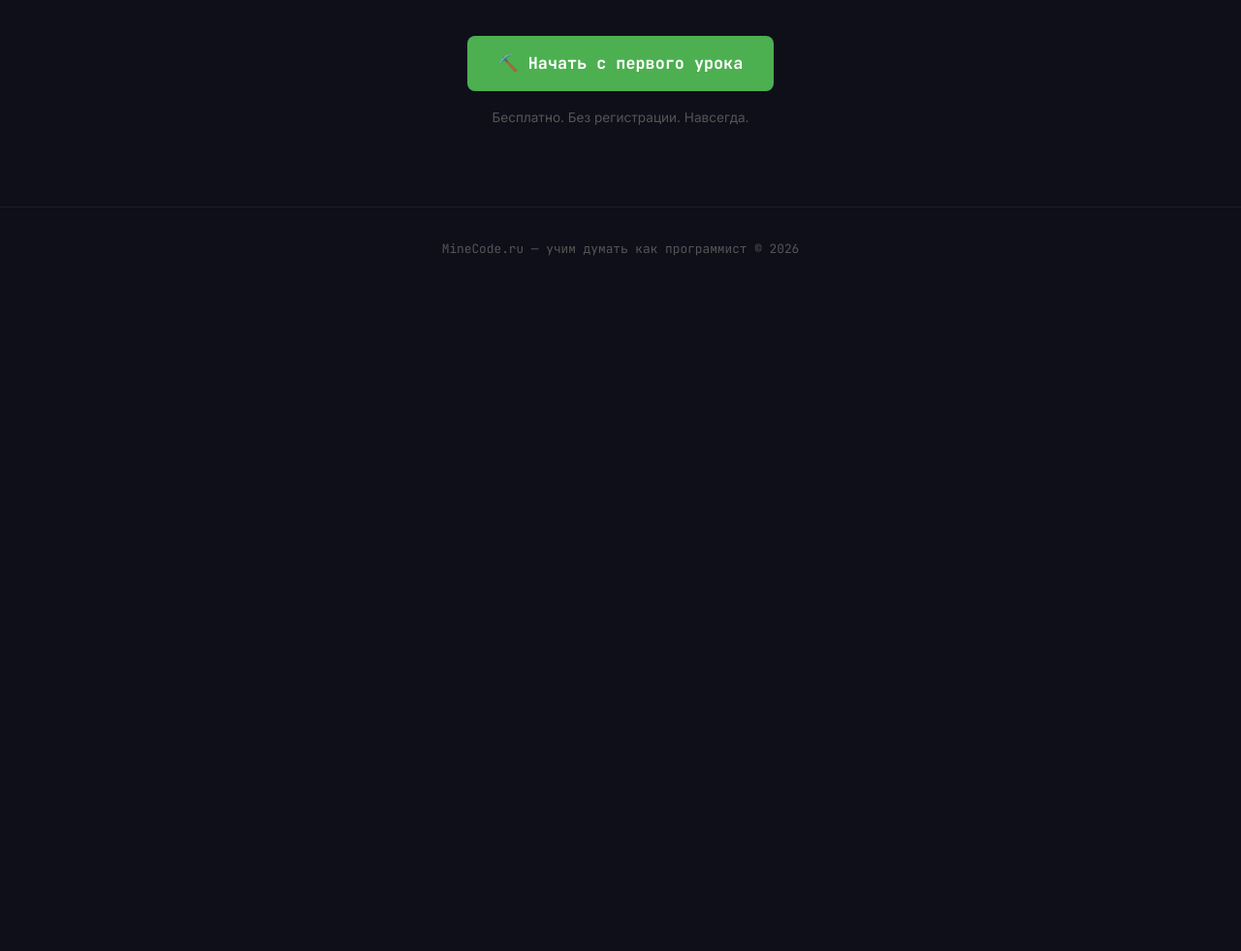
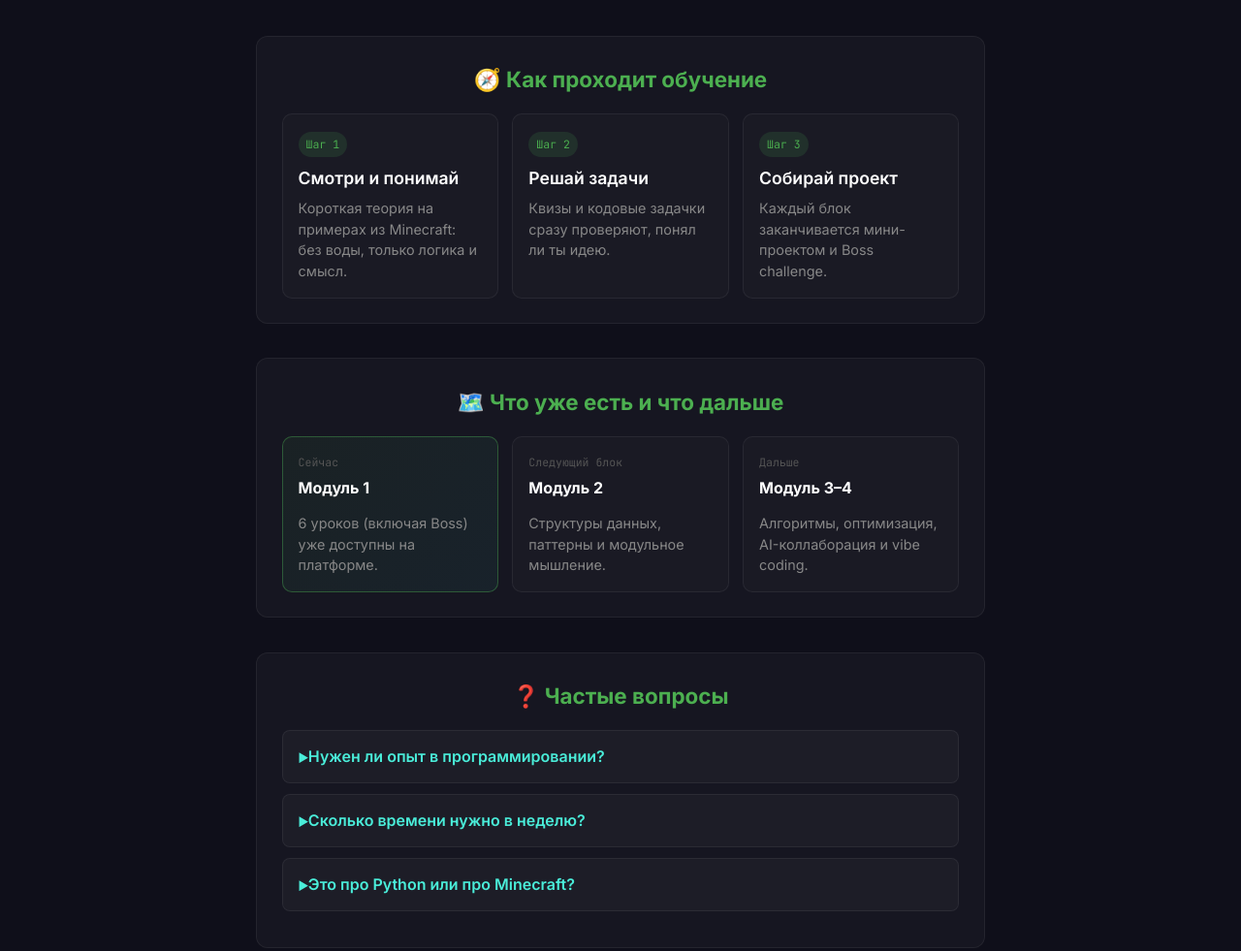
Before and after one commit to nice2mitya/minecode, a website: page public/index.html in a window 1280 px wide. Shown: the part 2463-3444 px from the top of the page at 97% size. Before the commit the page ends 2763 px from the top, so only its background shows below. Drawn offline with Linux system fonts and the light colour scheme.

Commit message:
feat(landing): add flow/roadmap/faq blocks and harden static server routing

```diff
--- a/public/index.html
+++ b/public/index.html
@@ -116,6 +116,61 @@
     </div>
   </section>
 
+  <section class="landing-flow">
+    <h2>🧭 Как проходит обучение</h2>
+    <div class="flow-grid">
+      <article class="flow-card">
+        <span class="flow-step">Шаг 1</span>
+        <h3>Смотри и понимай</h3>
+        <p>Короткая теория на примерах из Minecraft: без воды, только логика и смысл.</p>
+      </article>
+      <article class="flow-card">
+        <span class="flow-step">Шаг 2</span>
+        <h3>Решай задачи</h3>
+        <p>Квизы и кодовые задачки сразу проверяют, понял ли ты идею.</p>
+      </article>
+      <article class="flow-card">
+        <span class="flow-step">Шаг 3</span>
+        <h3>Собирай проект</h3>
+        <p>Каждый блок заканчивается мини-проектом и Boss challenge.</p>
+      </article>
+    </div>
+  </section>
+
+  <section class="landing-roadmap">
+    <h2>🗺️ Что уже есть и что дальше</h2>
+    <div class="roadmap-grid">
+      <article class="roadmap-card ready">
+        <div class="roadmap-head"><span>Сейчас</span><strong>Модуль 1</strong></div>
+        <p>6 уроков (включая Boss) уже доступны на платформе.</p>
+      </article>
+      <article class="roadmap-card">
+        <div class="roadmap-head"><span>Следующий блок</span><strong>Модуль 2</strong></div>
+        <p>Структуры данных, паттерны и модульное мышление.</p>
+      </article>
+      <article class="roadmap-card">
+        <div class="roadmap-head"><span>Дальше</span><strong>Модуль 3–4</strong></div>
+        <p>Алгоритмы, оптимизация, AI-коллаборация и vibe coding.</p>
+      </article>
+    </div>
+  </section>
+
+  <section class="landing-faq">
+    <h2>❓ Частые вопросы</h2>
+    <details>
+      <summary>Нужен ли опыт в программировании?</summary>
+      <div>Нет. Курс рассчитан на старт с нуля. Главное — любопытство и готовность думать.</div>
+    </details>
+    <details>
+      <summary>Сколько времени нужно в неделю?</summary>
+      <div>Оптимально 2–3 короткие сессии по 25–40 минут. Можно идти в своём темпе.</div>
+    </details>
+    <details>
+      <summary>Это про Python или про Minecraft?</summary>
+      <div>И то, и другое: Minecraft — понятная метафора, Python — язык для практики и системного мышления.</div>
+    </details>
+  </section>
+
   <section style="text-align:center;margin:3rem 0 1rem;">
     <a href="/course-map" class="cta-btn">⛏️ Начать с первого урока</a>
     <p style="color:var(--text-dimmer);font-size:0.85rem;margin-top:1rem;">Бесплатно. Без регистрации. Навсегда.</p>
--- a/public/styles.css
+++ b/public/styles.css
@@ -615,6 +615,87 @@ details > div, details > p, details > pre {
 .level-item.active { background: var(--green-glow); color: var(--green); }
 .level-arrow { color: var(--text-dimmer); }
 
+/* ===== EXTRA LANDING BLOCKS ===== */
+.landing-flow,
+.landing-roadmap,
+.landing-faq {
+  margin: 2.2rem 0;
+  padding: 1.6rem;
+  background: var(--surface);
+  border: 1px solid var(--border);
+  border-radius: var(--radius-lg);
+}
+
+.landing-flow h2,
+.landing-roadmap h2,
+.landing-faq h2 {
+  justify-content: center;
+  text-align: center;
+  margin-bottom: 1rem;
+}
+
+.flow-grid,
+.roadmap-grid {
+  display: grid;
+  grid-template-columns: repeat(auto-fit, minmax(210px, 1fr));
+  gap: 0.9rem;
+}
+
+.flow-card,
+.roadmap-card {
+  background: rgba(255,255,255,0.02);
+  border: 1px solid var(--border);
+  border-radius: 10px;
+  padding: 1rem;
+}
+
+.flow-step {
+  display: inline-flex;
+  padding: 0.2rem 0.5rem;
+  border-radius: 100px;
+  background: var(--green-glow);
+  color: var(--green);
+  font-family: var(--font-mono);
+  font-size: 0.72rem;
+  margin-bottom: 0.45rem;
+}
+
+.flow-card h3,
+.roadmap-card strong {
+  margin: 0 0 0.3rem;
+  color: #fff;
+}
+
+.flow-card p,
+.roadmap-card p {
+  margin: 0;
+  color: var(--text-dim);
+  font-size: 0.9rem;
+  line-height: 1.5;
+}
+
+.roadmap-head {
+  display: flex;
+  flex-direction: column;
+  gap: 0.2rem;
+  margin-bottom: 0.45rem;
+}
+
+.roadmap-head span {
+  color: var(--text-dimmer);
+  font-family: var(--font-mono);
+  font-size: 0.72rem;
+}
+
+.roadmap-card.ready {
+  border-color: rgba(76,175,80,0.4);
+  background: linear-gradient(135deg, rgba(76,175,80,0.08), rgba(74,237,217,0.06));
+}
+
+.landing-faq details {
+  margin: 0.7rem 0;
+}
+
 /* ===== ACHIEVEMENT POPUP ===== */
 .achievement-popup {
   position: fixed; top: 80px; right: 20px;
```
Also changed, not shown: server.js (+80 -21 lines).
